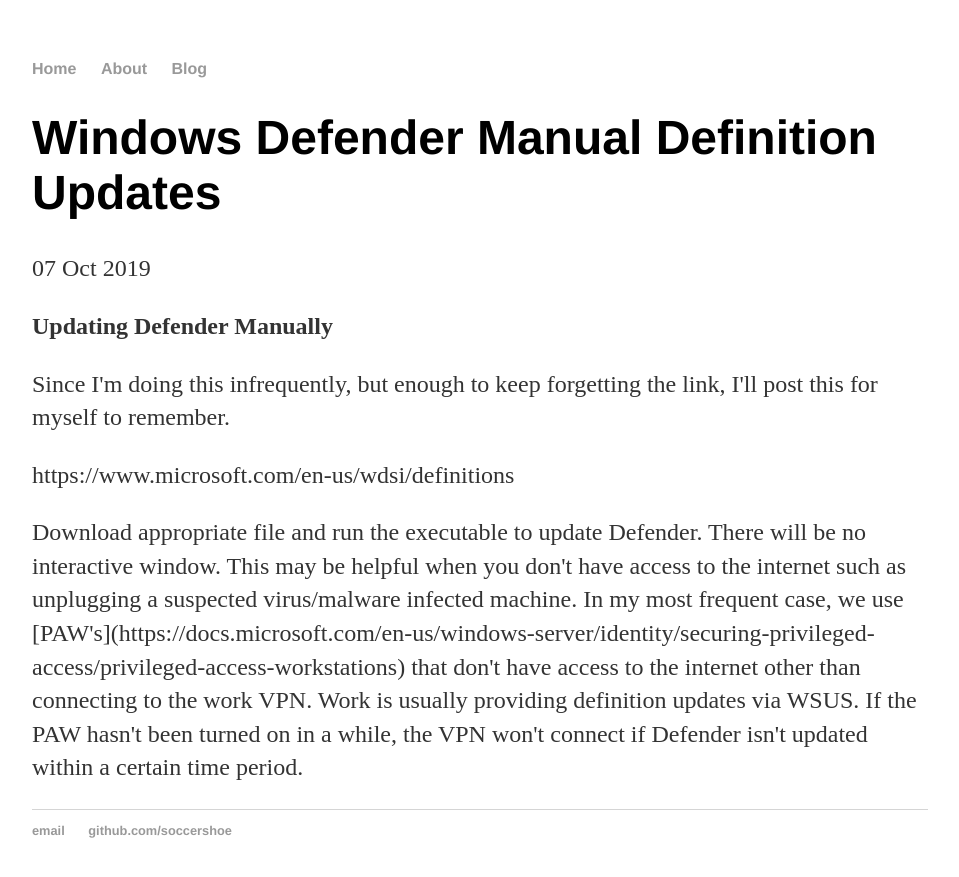
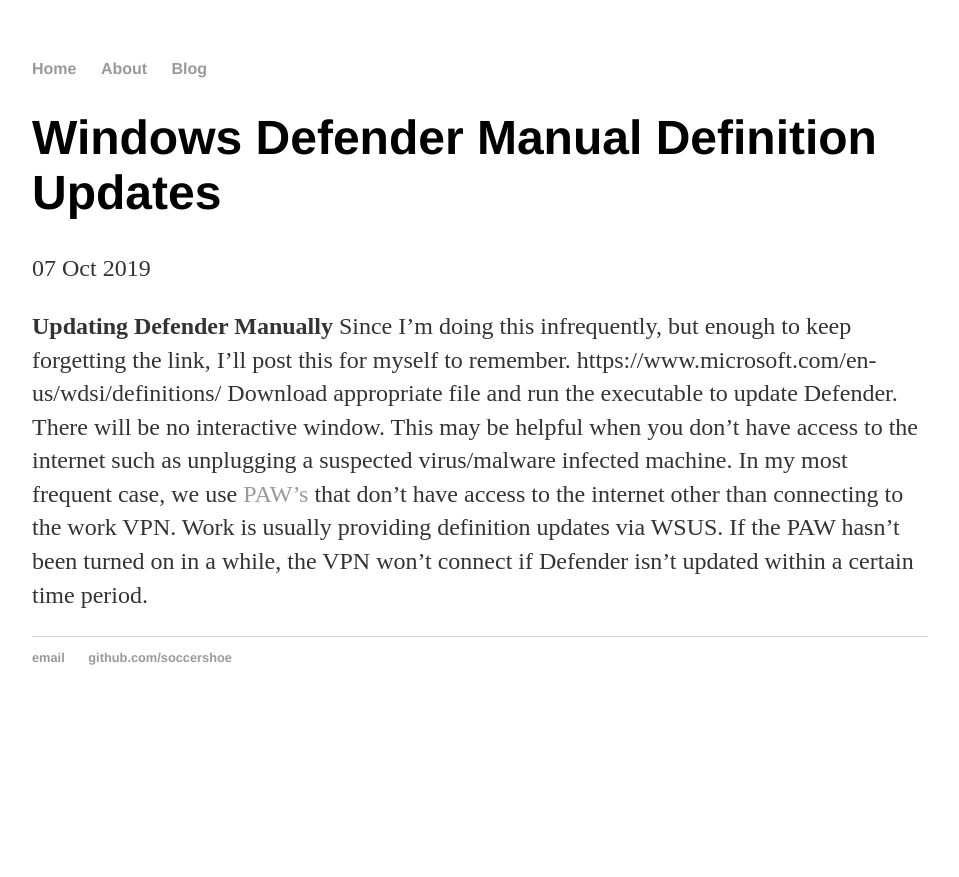
Before and after one commit to soccershoe/JustAnotherAdmin, a Jekyll site: the page built from _posts/2019-10-07-DefenderUpdates.md, in a window 1280 px wide. Shown: the top 877 px of the page, without its empty margins (160-1119 px from the left). Built offline with Jekyll 4.4.1, drawn with Linux system fonts in a browser that asks for light colours.

Commit message:
today's updates

```diff
--- a/_posts/2019-10-07-DefenderUpdates.md
+++ b/_posts/2019-10-07-DefenderUpdates.md
@@ -5,6 +5,6 @@
 ---
 
 **Updating Defender Manually**
-<p>Since I'm doing this infrequently, but enough to keep forgetting the link, I'll post this for myself to remember.</p>
-https://www.microsoft.com/en-us/wdsi/definitions
-<p>Download appropriate file and run the executable to update Defender.  There will be no interactive window.  This may be helpful when you don't have access to the internet such as unplugging a suspected virus/malware infected machine.  In my most frequent case, we use [PAW's](https://docs.microsoft.com/en-us/windows-server/identity/securing-privileged-access/privileged-access-workstations) that don't have access to the internet other than connecting to the work VPN.  Work is usually providing definition updates via WSUS.  If the PAW hasn't been turned on in a while, the VPN won't connect if Defender isn't updated within a certain time period.</p>
+Since I'm doing this infrequently, but enough to keep forgetting the link, I'll post this for myself to remember.
+https://www.microsoft.com/en-us/wdsi/definitions/
+Download appropriate file and run the executable to update Defender.  There will be no interactive window.  This may be helpful when you don't have access to the internet such as unplugging a suspected virus/malware infected machine.  In my most frequent case, we use [PAW's](https://docs.microsoft.com/en-us/windows-server/identity/securing-privileged-access/privileged-access-workstations/) that don't have access to the internet other than connecting to the work VPN.  Work is usually providing definition updates via WSUS.  If the PAW hasn't been turned on in a while, the VPN won't connect if Defender isn't updated within a certain time period.
```
Also changed, not shown: _posts/2019-12-28-WhatArePAWs.md (added, +14 -0 lines), _posts/2020-01-7-CredentialTiering.md (added, +7 -0 lines).
